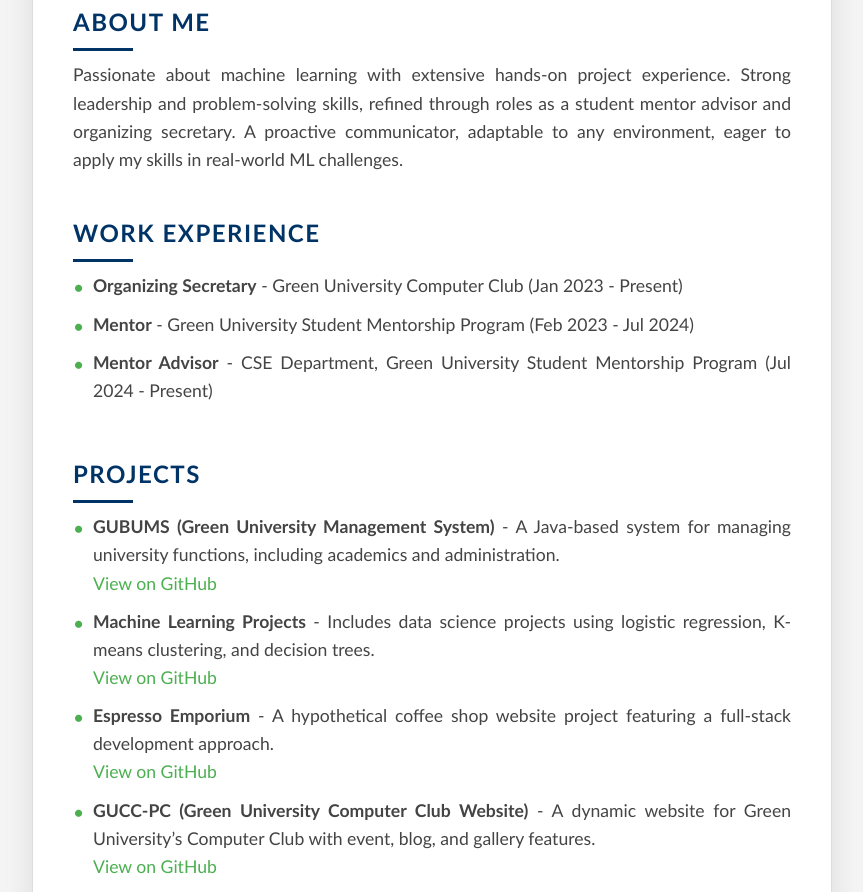
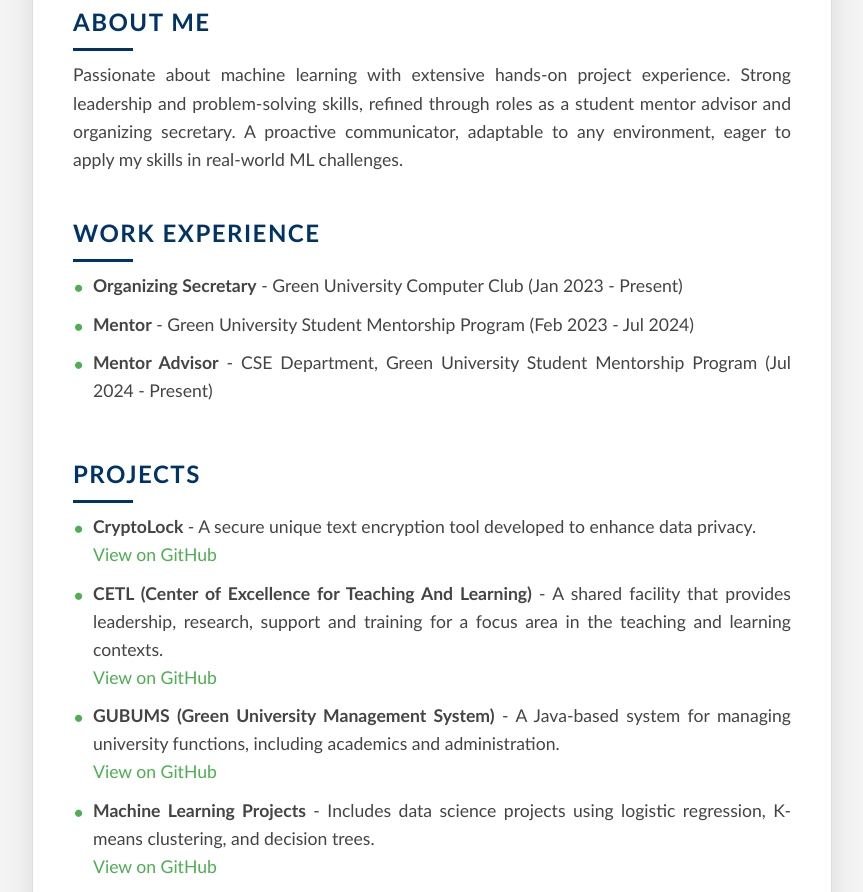
Before and after one commit to IbrahimGUB/Portfolio, a plain HTML site: page index.html in a window 1280 px wide. Shown: the part 314-1206 px from the top of the page, without its empty margins (208-1071 px from the left). Drawn offline with Linux system fonts and the light colour scheme.

Commit message:
Update index.html

```diff
--- a/index.html
+++ b/index.html
@@ -41,6 +41,16 @@
         <div class="section">
             <h2>Projects</h2>
             <ul>
+                <li>
+                    <strong>CryptoLock</strong> - A secure unique text encryption tool developed to enhance data privacy.
+                    <br>
+                    <a href="https://ibrahimgub.github.io/CryptoLock/" target="_blank" rel="noopener noreferrer">View on GitHub</a>
+                </li>
+                <li>
+                    <strong>CETL (Center of Excellence for Teaching And Learning)</strong> -  A shared facility that provides leadership, research, support and training for a focus area in the teaching and learning contexts.
+                    <br>
+                    <a href="https://ibrahimgub.github.io/cetl/" target="_blank" rel="noopener noreferrer">View on GitHub</a>
+                </li>
                 <li>
                     <strong>GUBUMS (Green University Management System)</strong> - A Java-based system for managing university functions, including academics and administration.
                     <br>
```
